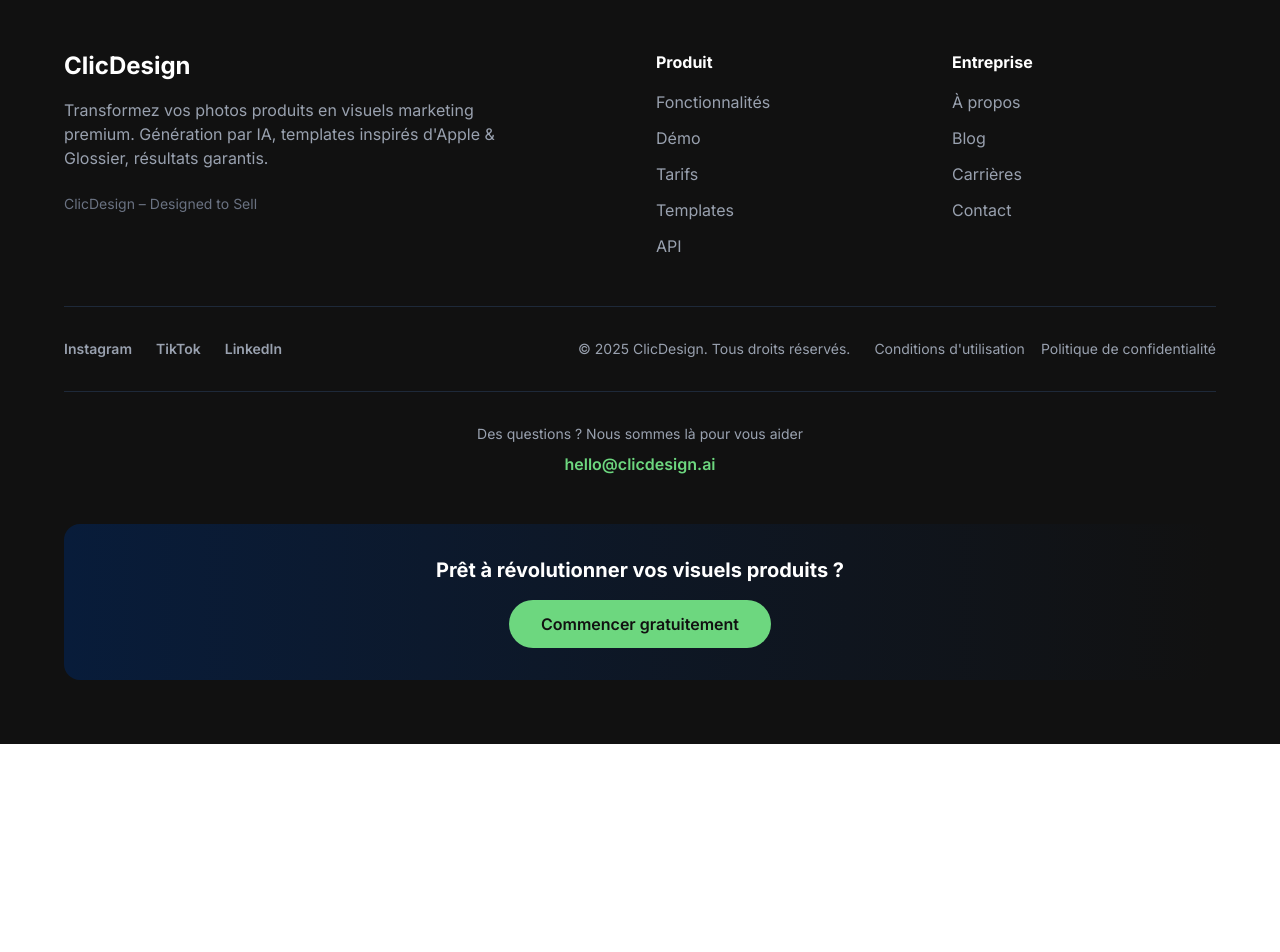
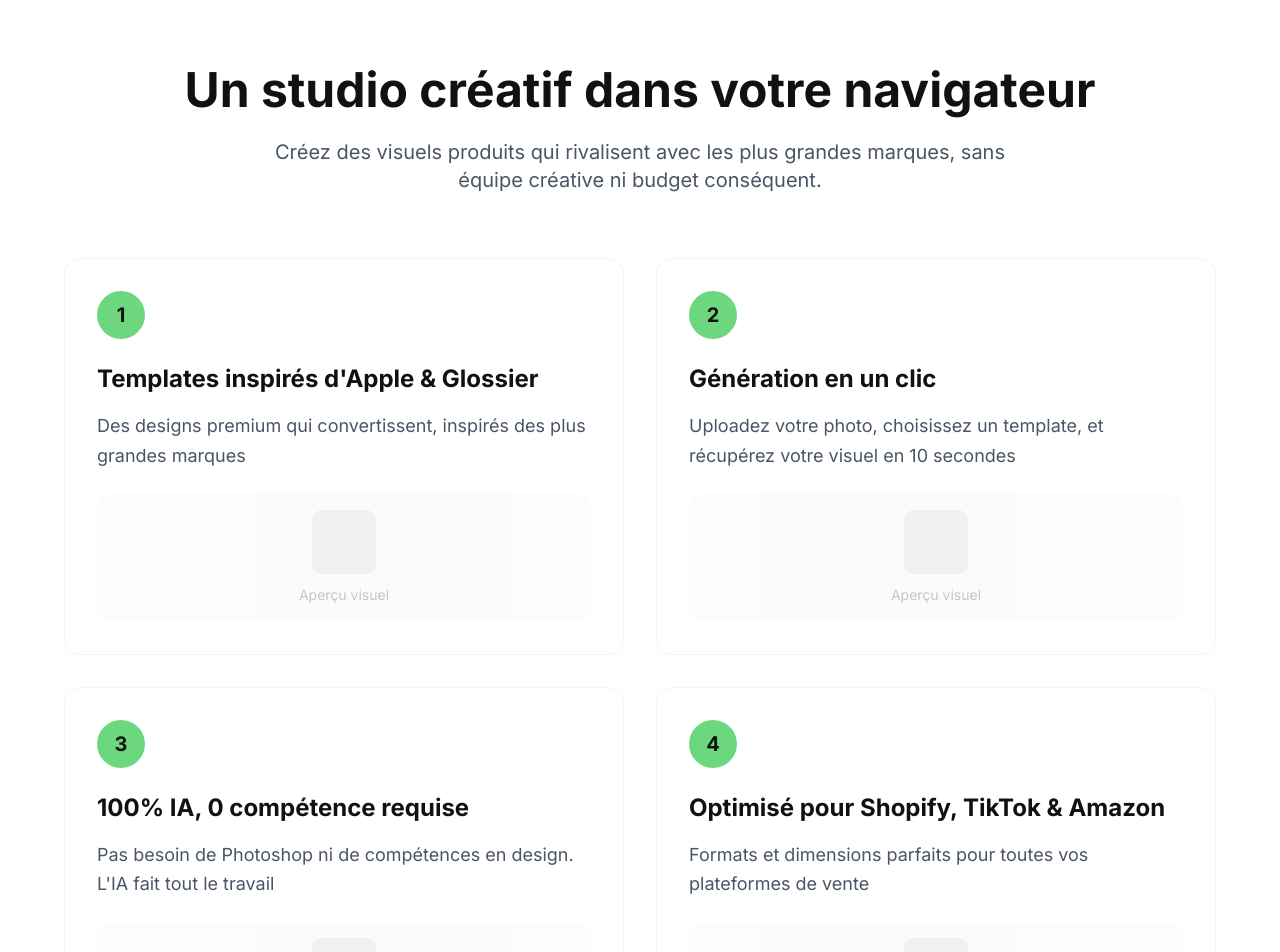
Before and after one commit to blackboxai-deploy/vibe-1757160453554, a Next.js app: page / in a window 1280 px wide. Shown: the part 1120-2072 px from the top of the page. Before the commit the page ends 1864 px from the top, so only its background shows below. Built offline with nearby package versions, Linux system fonts and the light colour scheme.

Commit message:
Add src/components/sections/FeaturesSection.tsx

```diff
--- /dev/null
+++ b/src/components/sections/FeaturesSection.tsx
@@ -0,0 +1,94 @@
+'use client'
+
+export function FeaturesSection() {
+  const features = [
+    {
+      title: "Templates inspirés d'Apple & Glossier",
+      description: "Des designs premium qui convertissent, inspirés des plus grandes marques",
+      gradient: "from-blue-50 to-indigo-100",
+      textColor: "text-[#081C3A]"
+    },
+    {
+      title: "Génération en un clic",
+      description: "Uploadez votre photo, choisissez un template, et récupérez votre visuel en 10 secondes",
+      gradient: "from-green-50 to-emerald-100",
+      textColor: "text-emerald-700"
+    },
+    {
+      title: "100% IA, 0 compétence requise",
+      description: "Pas besoin de Photoshop ni de compétences en design. L'IA fait tout le travail",
+      gradient: "from-purple-50 to-violet-100",
+      textColor: "text-violet-700"
+    },
+    {
+      title: "Optimisé pour Shopify, TikTok & Amazon",
+      description: "Formats et dimensions parfaits pour toutes vos plateformes de vente",
+      gradient: "from-orange-50 to-amber-100",
+      textColor: "text-amber-700"
+    }
+  ]
+
+  return (
+    <section id="features" className="py-20 px-4 sm:px-6 lg:px-8 bg-white">
+      <div className="container mx-auto max-w-6xl">
+        {/* Section Header */}
+        <div className="text-center mb-16">
+          <h2 className="text-3xl sm:text-4xl lg:text-5xl font-bold text-[#111111] mb-6">
+            Un studio créatif dans votre navigateur
+          </h2>
+          <p className="text-xl text-gray-600 max-w-3xl mx-auto">
+            Créez des visuels produits qui rivalisent avec les plus grandes marques,
+            sans équipe créative ni budget conséquent.
+          </p>
+        </div>
+
+        {/* Features Grid */}
+        <div className="grid md:grid-cols-2 gap-8">
+          {features.map((feature, index) => (
+            <div
+              key={index}
+              className="group relative overflow-hidden rounded-2xl border border-gray-100 bg-white hover:shadow-xl transition-all duration-500 hover:-translate-y-1"
+            >
+              <div className={`absolute inset-0 bg-gradient-to-br ${feature.gradient} opacity-0 group-hover:opacity-100 transition-opacity duration-500`} />
+
+              <div className="relative p-8">
+                {/* Feature Icon/Number */}
+                <div className="flex items-center mb-6">
+                  <div className="w-12 h-12 rounded-full bg-[#6DD77F] flex items-center justify-center text-[#111111] font-bold text-xl">
+                    {index + 1}
+                  </div>
+                </div>
+
+                {/* Feature Content */}
+                <h3 className={`text-2xl font-bold mb-4 transition-colors duration-500 group-hover:${feature.textColor} text-[#111111]`}>
+                  {feature.title}
+                </h3>
+                <p className="text-gray-600 text-lg leading-relaxed group-hover:text-gray-700 transition-colors duration-500">
+                  {feature.description}
+                </p>
+
+                {/* Feature Visual */}
+                <div className="mt-6 h-32 bg-gray-50 rounded-xl flex items-center justify-center opacity-60 group-hover:opacity-100 transition-opacity duration-500">
+                  <div className="text-gray-400 text-center">
+                    <div className="w-16 h-16 bg-gray-200 rounded-lg mx-auto mb-2"></div>
+                    <span className="text-sm">Aperçu visuel</span>
+                  </div>
+                </div>
+              </div>
+            </div>
+          ))}
+        </div>
+
+        {/* Bottom CTA */}
+        <div className="text-center mt-16">
+          <div className="inline-flex items-center gap-4 bg-gray-50 rounded-full px-8 py-4">
+            <span className="text-gray-600">Prêt à transformer vos photos produits ?</span>
+            <button className="bg-[#6DD77F] hover:bg-[#5BC470] text-[#111111] font-semibold px-6 py-2 rounded-full transition-colors">
+              Commencer →
+            </button>
+          </div>
+        </div>
+      </div>
+    </section>
+  )
+}
```
